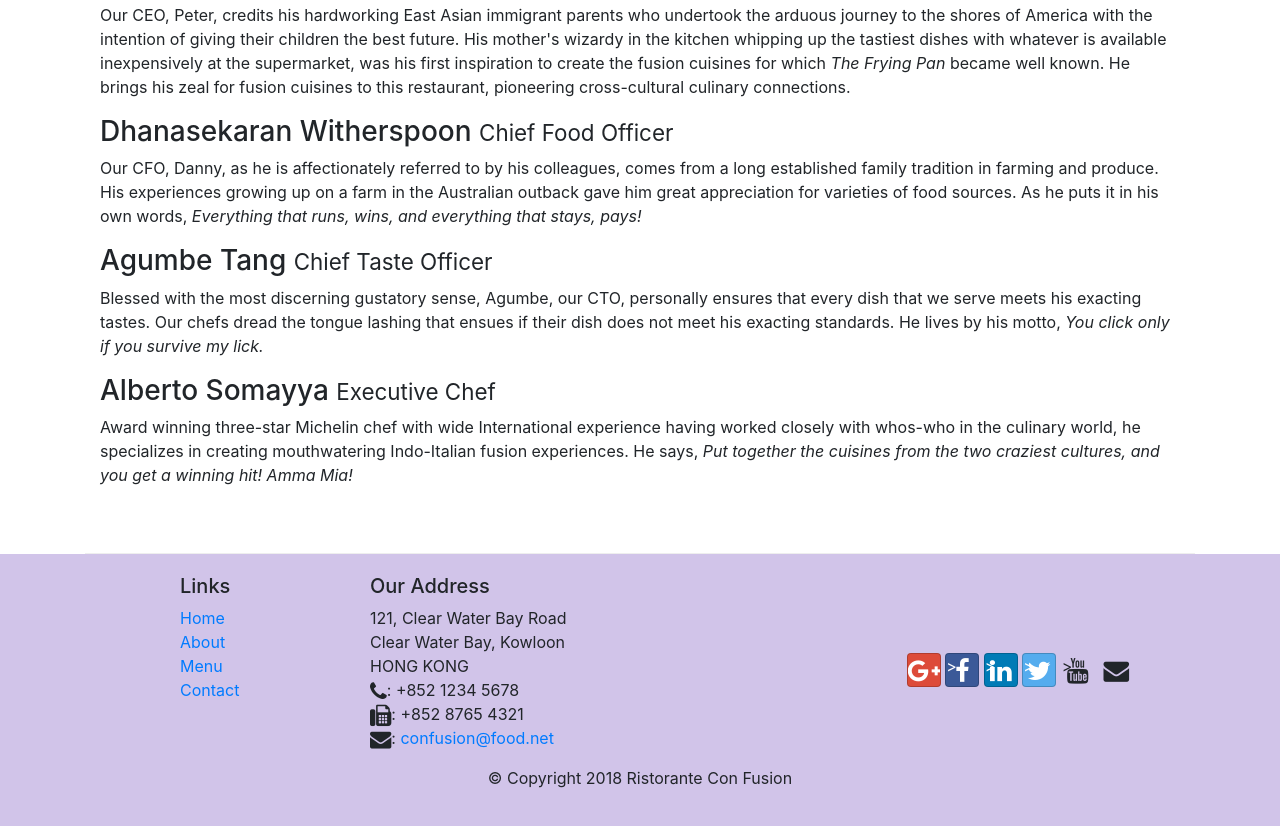
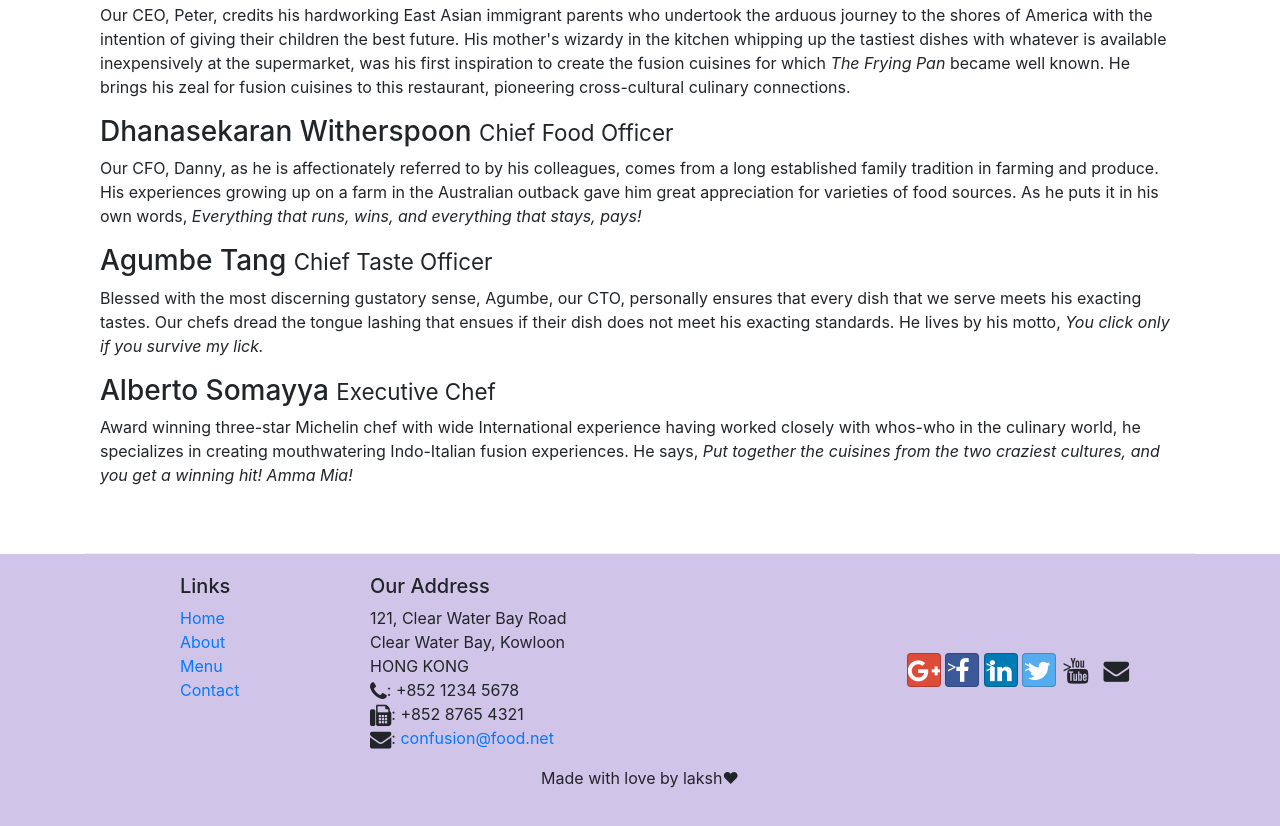
Before and after one commit to Laaaaksh/bootstrap-dev, a website: page aboutus.html in a window 1280 px wide. Shown: the part 1000-1826 px from the top of the page. Drawn offline with nearby package versions, Linux system fonts and the light colour scheme.

```diff
--- a/aboutus.html
+++ b/aboutus.html
@@ -123,7 +123,7 @@
            </div>
            <div class="row justify-content-center">
                 <div class="col-auto">
-                    <p>© Copyright 2018 Ristorante Con Fusion</p>
+                    <p>Made with love by laksh❤</p>
                 </div>
            </div>
         </div>
```
